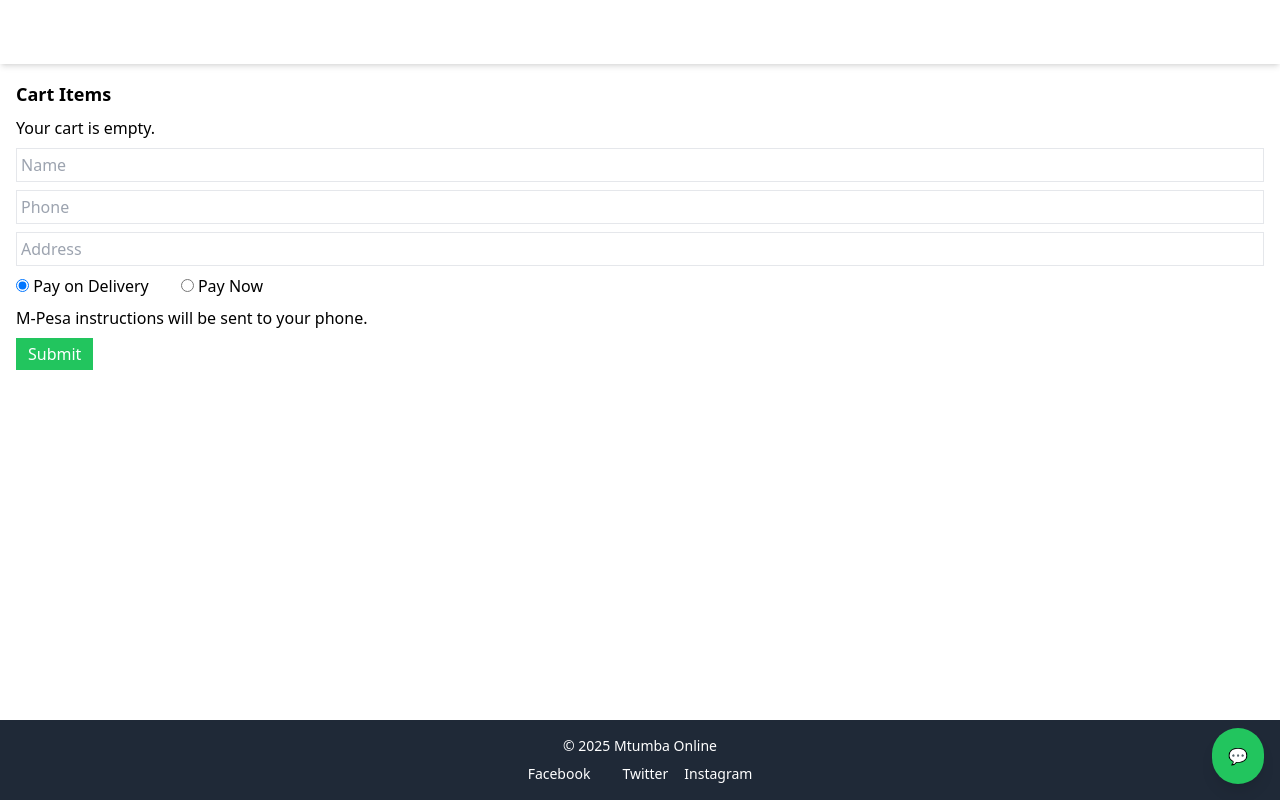
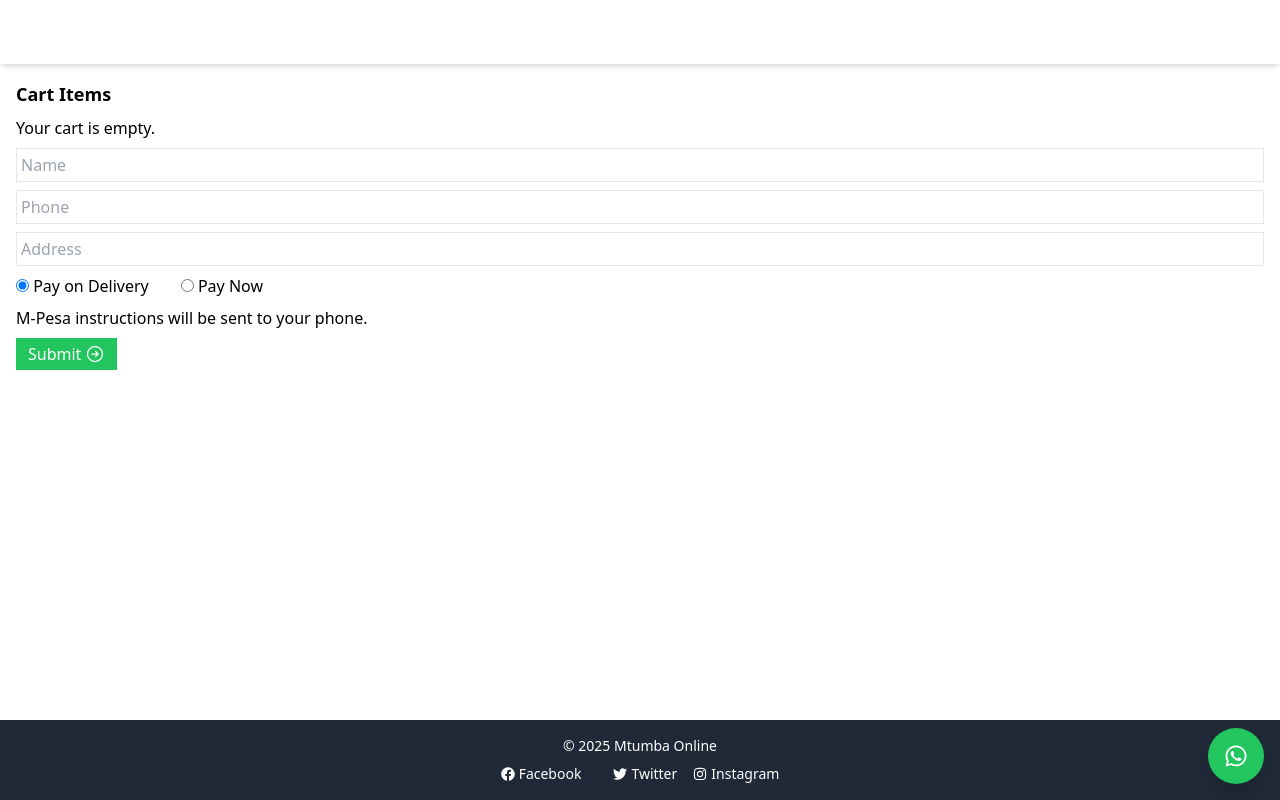
Before and after one commit to Ahthe45th/ECOMMERCE, a Next.js app: page /checkout in a window 1280 px wide. Built offline with nearby package versions, Linux system fonts and the light colour scheme.

Commit message:
Add icons to navigation and buttons

```diff
--- a/components/Footer.tsx
+++ b/components/Footer.tsx
@@ -1,16 +1,18 @@
+import { FaFacebook, FaTwitter, FaInstagram } from 'react-icons/fa';
+
 export default function Footer() {
   return (
     <footer className="bg-gray-800 text-white text-sm text-center py-4 mt-10">
       <div>&copy; {new Date().getFullYear()} Mtumba Online</div>
-      <div className="mt-2 space-x-4">
-        <a href="#" className="hover:underline">
-          Facebook
+      <div className="mt-2 space-x-4 flex justify-center">
+        <a href="#" className="hover:underline inline-flex items-center gap-1">
+          <FaFacebook /> Facebook
         </a>
-        <a href="#" className="hover:underline">
-          Twitter
+        <a href="#" className="hover:underline inline-flex items-center gap-1">
+          <FaTwitter /> Twitter
         </a>
-        <a href="#" className="hover:underline">
-          Instagram
+        <a href="#" className="hover:underline inline-flex items-center gap-1">
+          <FaInstagram /> Instagram
         </a>
       </div>
     </footer>
--- a/components/Header.tsx
+++ b/components/Header.tsx
@@ -1,4 +1,5 @@
 import Link from 'next/link';
+import { HomeIcon, ShoppingCartIcon, Cog6ToothIcon } from '@heroicons/react/24/outline';
 import { useCart } from '../lib/cart';
 
 export default function Header() {
@@ -9,15 +10,15 @@ export default function Header() {
         <Link href="/" className="text-2xl font-bold hover:opacity-90">
           Mtumba Online
         </Link>
-        <nav className="space-x-6">
-          <Link href="/" className="hover:underline">
-            Home
+        <nav className="space-x-6 flex items-center">
+          <Link href="/" className="hover:underline inline-flex items-center gap-1">
+            <HomeIcon className="w-5 h-5" /> Home
           </Link>
-          <Link href="/checkout" className="hover:underline">
-            Cart ({items.length})
+          <Link href="/checkout" className="hover:underline inline-flex items-center gap-1">
+            <ShoppingCartIcon className="w-5 h-5" /> Cart ({items.length})
           </Link>
-          <Link href="/admin" className="hover:underline">
-            Admin
+          <Link href="/admin" className="hover:underline inline-flex items-center gap-1">
+            <Cog6ToothIcon className="w-5 h-5" /> Admin
           </Link>
         </nav>
       </div>
--- a/components/ProductCard.tsx
+++ b/components/ProductCard.tsx
@@ -1,5 +1,6 @@
 import Image from 'next/image';
 import Link from 'next/link';
+import { ShoppingCartIcon } from '@heroicons/react/24/outline';
 import { Product } from '../types';
 import { useCart } from '../lib/cart';
 
@@ -22,10 +23,10 @@ export default function ProductCard({ product }: Props) {
         <p className="font-bold">KES {product.price}</p>
       </Link>
       <button
-        className="bg-green-500 hover:bg-green-600 text-white w-full py-2 font-semibold"
+        className="bg-green-500 hover:bg-green-600 text-white w-full py-2 font-semibold flex items-center justify-center gap-1"
         onClick={() => addItem(product)}
       >
-        Add to Cart
+        <ShoppingCartIcon className="w-5 h-5" /> Add to Cart
       </button>
     </div>
   );
--- a/components/WhatsAppButton.tsx
+++ b/components/WhatsAppButton.tsx
@@ -1,3 +1,5 @@
+import { FaWhatsapp } from 'react-icons/fa';
+
 export default function WhatsAppButton() {
   return (
     <a
@@ -6,7 +8,7 @@ export default function WhatsAppButton() {
       rel="noopener noreferrer"
       className="fixed bottom-4 right-4 bg-green-500 hover:bg-green-600 text-white p-4 rounded-full shadow-lg flex items-center justify-center transition"
     >
-      💬
+      <FaWhatsapp className="w-6 h-6" />
     </a>
   );
 }
--- a/package.json
+++ b/package.json
@@ -13,10 +13,12 @@
   "license": "ISC",
   "type": "commonjs",
   "dependencies": {
+    "@heroicons/react": "^2.2.0",
     "mongoose": "^8.15.2",
     "next": "^15.3.3",
     "react": "^19.1.0",
     "react-dom": "^19.1.0",
+    "react-icons": "^5.5.0",
     "swr": "^2.3.3"
   },
   "devDependencies": {
--- a/pages/admin/index.tsx
+++ b/pages/admin/index.tsx
@@ -1,4 +1,5 @@
 import { useState, useEffect } from 'react';
+import { TrashIcon, PlusCircleIcon } from '@heroicons/react/24/outline';
 import { Product } from '../../types';
 
 export default function Admin() {
@@ -53,7 +54,9 @@ export default function Admin() {
           <input className="border rounded p-2 w-full" name="category" placeholder="Category" onChange={handleChange} />
           <input className="border rounded p-2 w-full" name="color" placeholder="Color" onChange={handleChange} />
         </div>
-        <button className="bg-blue-600 hover:bg-blue-700 text-white px-4 py-2 rounded" onClick={submit}>Add Product</button>
+        <button className="bg-blue-600 hover:bg-blue-700 text-white px-4 py-2 rounded inline-flex items-center gap-1" onClick={submit}>
+          <PlusCircleIcon className="w-5 h-5" /> Add Product
+        </button>
       </div>
 
       <table className="min-w-full text-sm border divide-y divide-gray-200">
@@ -68,7 +71,9 @@ export default function Admin() {
             <tr key={p._id} className="border-t">
               <td className="px-4 py-2">{p.name}</td>
               <td className="px-4 py-2 text-right">
-                <button className="text-red-600 hover:underline" onClick={() => del(p._id)}>Delete</button>
+                <button className="text-red-600 hover:underline inline-flex items-center gap-1" onClick={() => del(p._id)}>
+                  <TrashIcon className="w-5 h-5" /> Delete
+                </button>
               </td>
             </tr>
           ))}
--- a/pages/checkout.tsx
+++ b/pages/checkout.tsx
@@ -1,4 +1,5 @@
 import { useState } from 'react';
+import { TrashIcon, ArrowRightCircleIcon } from '@heroicons/react/24/outline';
 import { Product, Order } from '../types';
 import { useCart } from '../lib/cart';
 
@@ -39,10 +40,10 @@ export default function Checkout() {
       <h2 className="text-lg font-semibold">Cart Items</h2>
       {items.length === 0 && <p>Your cart is empty.</p>}
       {items.map((item) => (
-        <div key={item._id} className="flex justify-between border-b py-1">
+        <div key={item._id} className="flex justify-between items-center border-b py-1">
           <span>{item.name}</span>
-          <button className="text-red-600" onClick={() => removeItem(item._id)}>
-            remove
+          <button className="text-red-600 inline-flex items-center" onClick={() => removeItem(item._id)}>
+            <TrashIcon className="w-5 h-5" />
           </button>
         </div>
       ))}
@@ -73,7 +74,9 @@ export default function Checkout() {
         </label>
       </div>
       <p>M-Pesa instructions will be sent to your phone.</p>
-      <button className="bg-green-500 text-white px-3 py-1" onClick={submit}>Submit</button>
+      <button className="bg-green-500 text-white px-3 py-1 inline-flex items-center gap-1" onClick={submit}>
+        Submit <ArrowRightCircleIcon className="w-5 h-5" />
+      </button>
       {paymentLink && (
         <p className="mt-2">
           Payment link: {' '}
--- a/pages/index.tsx
+++ b/pages/index.tsx
@@ -1,6 +1,7 @@
 import useSWR from 'swr';
 import ProductCard from '../components/ProductCard';
 import Spinner from '../components/Spinner';
+import { ArrowDownCircleIcon } from '@heroicons/react/24/outline';
 import { Product } from '../types';
 
 const fetcher = (url: string) => fetch(url).then(res => res.json());
@@ -20,9 +21,9 @@ export default function Home() {
           <p>Affordable styles for everyone</p>
           <a
             href="#products"
-            className="inline-block bg-green-600 px-4 py-2 rounded text-white"
+            className="inline-flex items-center gap-1 bg-green-600 px-4 py-2 rounded text-white"
           >
-            See Products
+            See Products <ArrowDownCircleIcon className="w-5 h-5" />
           </a>
         </div>
       </section>
--- a/pages/products/[id].tsx
+++ b/pages/products/[id].tsx
@@ -2,6 +2,7 @@ import { useRouter } from 'next/router';
 import useSWR from 'swr';
 import ProductCard from '../../components/ProductCard';
 import Spinner from '../../components/Spinner';
+import { ShoppingCartIcon, ArrowRightCircleIcon } from '@heroicons/react/24/outline';
 import { Product } from '../../types';
 import { useCart } from '../../lib/cart';
 
@@ -36,11 +37,11 @@ export default function ProductPage() {
         <p>{product.description}</p>
         <p className="font-bold">KES {product.price}</p>
         <div className="space-x-2">
-          <button className="bg-green-500 text-white px-3 py-1" onClick={() => addItem(product)}>
-            Add to Cart
+          <button className="bg-green-500 text-white px-3 py-1 inline-flex items-center gap-1" onClick={() => addItem(product)}>
+            <ShoppingCartIcon className="w-5 h-5" /> Add to Cart
           </button>
-          <button className="bg-blue-600 text-white px-3 py-1" onClick={checkoutNow}>
-            Checkout
+          <button className="bg-blue-600 text-white px-3 py-1 inline-flex items-center gap-1" onClick={checkoutNow}>
+            <ArrowRightCircleIcon className="w-5 h-5" /> Checkout
           </button>
         </div>
       </div>
```
Also changed, not shown: 1 other file (tests, documents, lock files or other folders).
